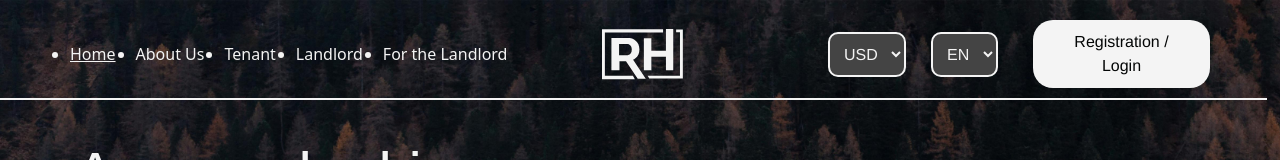
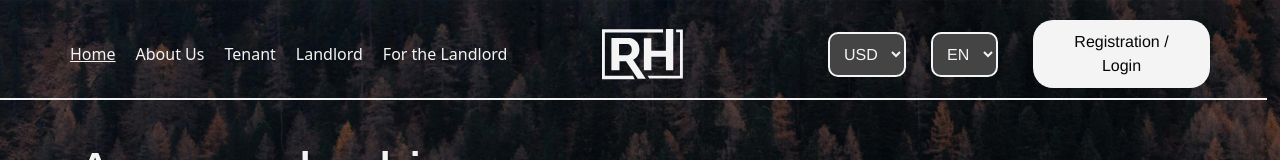
Before and after one commit to renthous-kyiv-ua/frontend, a React (Create React App) app in the folder rent-house-frontend/: page / in a window 1280 px wide. Shown: the top 160 px of the page. Built offline with nearby package versions, Linux system fonts and the light colour scheme; no server answers.

Commit message:
Updated style

```diff
--- a/rent-house-frontend/src/styles/MainPage.css
+++ b/rent-house-frontend/src/styles/MainPage.css
@@ -27,11 +27,11 @@ body, html {
 }
 
 .nav-list {
-  color: #F4F4F4;
+  list-style: none;
+  padding: 0;
+  margin: 0;
   display: flex;
   gap: 20px;
-  padding: 0;
-  margin: 0;
   margin-left: 50px;
   cursor: pointer;
 }
--- a/rent-house-frontend/src/styles/SignIn.css
+++ b/rent-house-frontend/src/styles/SignIn.css
@@ -29,15 +29,14 @@ body, html {
 }
 
 .nav-list {
-  color: #F4F4F4;
+  list-style: none;
+  padding: 0;
+  margin: 0;
   display: flex;
   gap: 20px;
-  padding: 0;
-  margin: 0;
   margin-left: 50px;
   cursor: pointer;
 }
-
 .nav-list a {
   color: #F4F4F4;
   text-decoration: none;
--- a/rent-house-frontend/src/styles/SignUp.css
+++ b/rent-house-frontend/src/styles/SignUp.css
@@ -29,11 +29,11 @@ body, html {
 }
 
 .nav-list {
-  color: #F4F4F4;
+  list-style: none;
+  padding: 0;
+  margin: 0;
   display: flex;
   gap: 20px;
-  padding: 0;
-  margin: 0;
   margin-left: 50px;
   cursor: pointer;
 }
```
